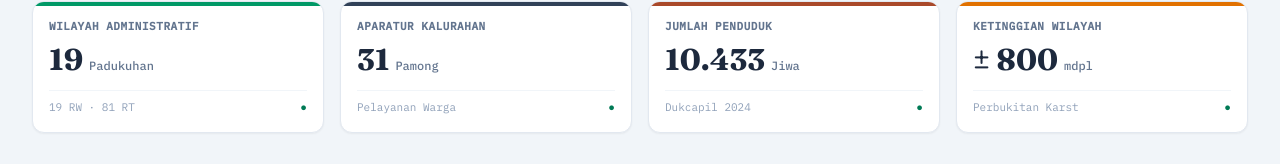
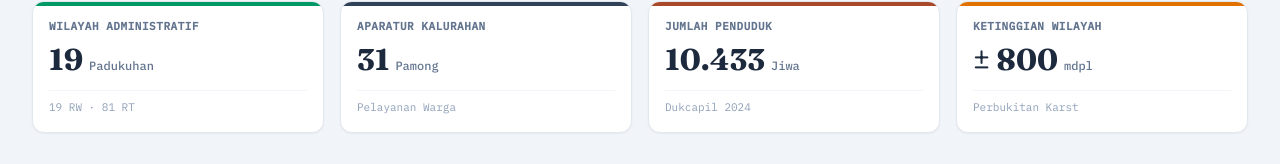
Before and after one commit to tyo-ai/monografi-ngeposari, a Next.js app: page / in a window 1280 px wide. Shown: the part 699-863 px from the top of the page. Built offline with nearby package versions, Linux system fonts and the light colour scheme.

Commit message:
style: hapus titik hijau pada pojok kartu statistik

```diff
--- a/components/StatCardsPortal.tsx
+++ b/components/StatCardsPortal.tsx
@@ -53,7 +53,6 @@ export default function StatCardsPortal() {
           </div>
           <div className="mt-3 pt-2 border-t border-slate-100 flex items-center justify-between text-[11px] font-mono text-slate-400">
             <span>{item.desc}</span>
-            <span className="text-emerald-700 font-bold">●</span>
           </div>
         </div>
       ))}
```
